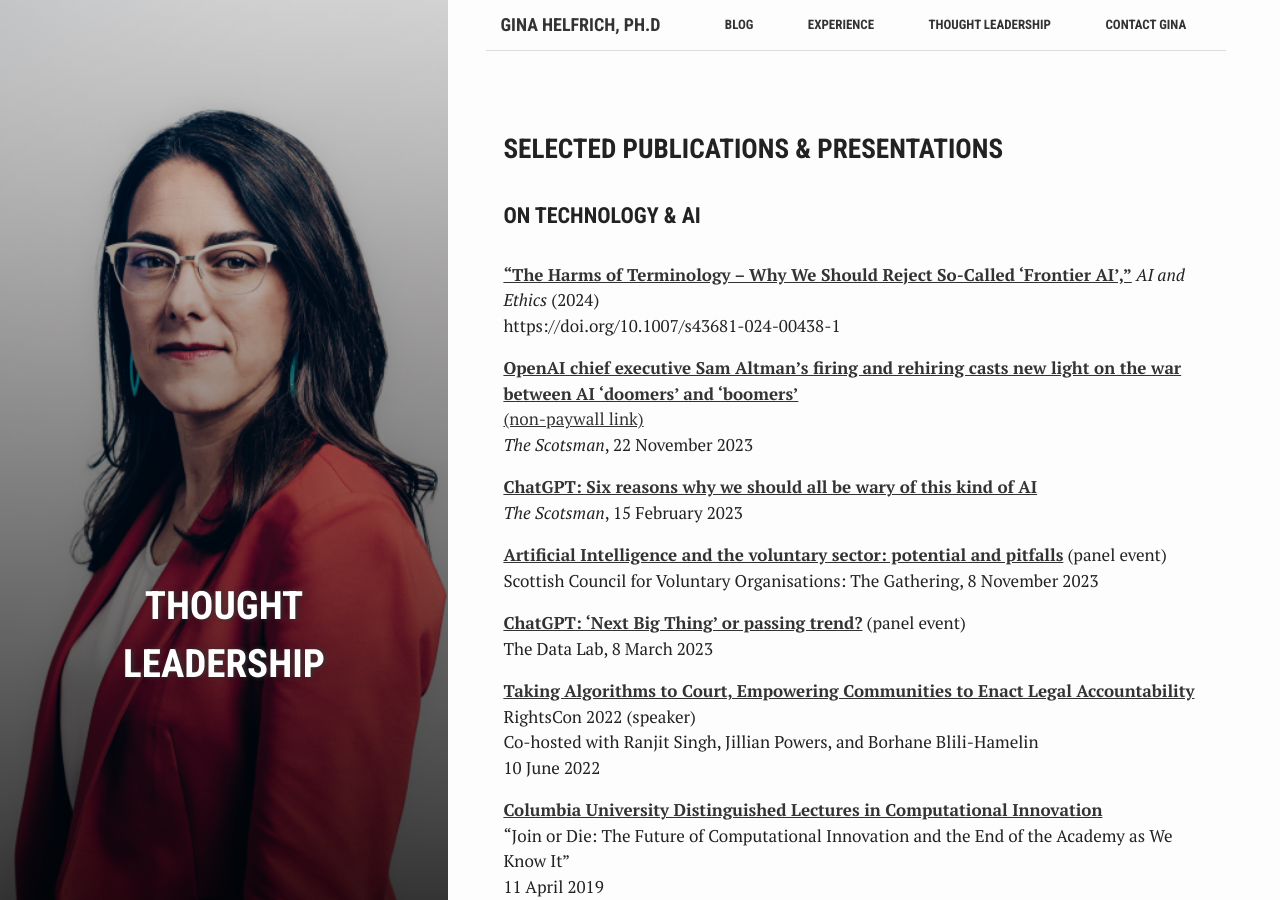
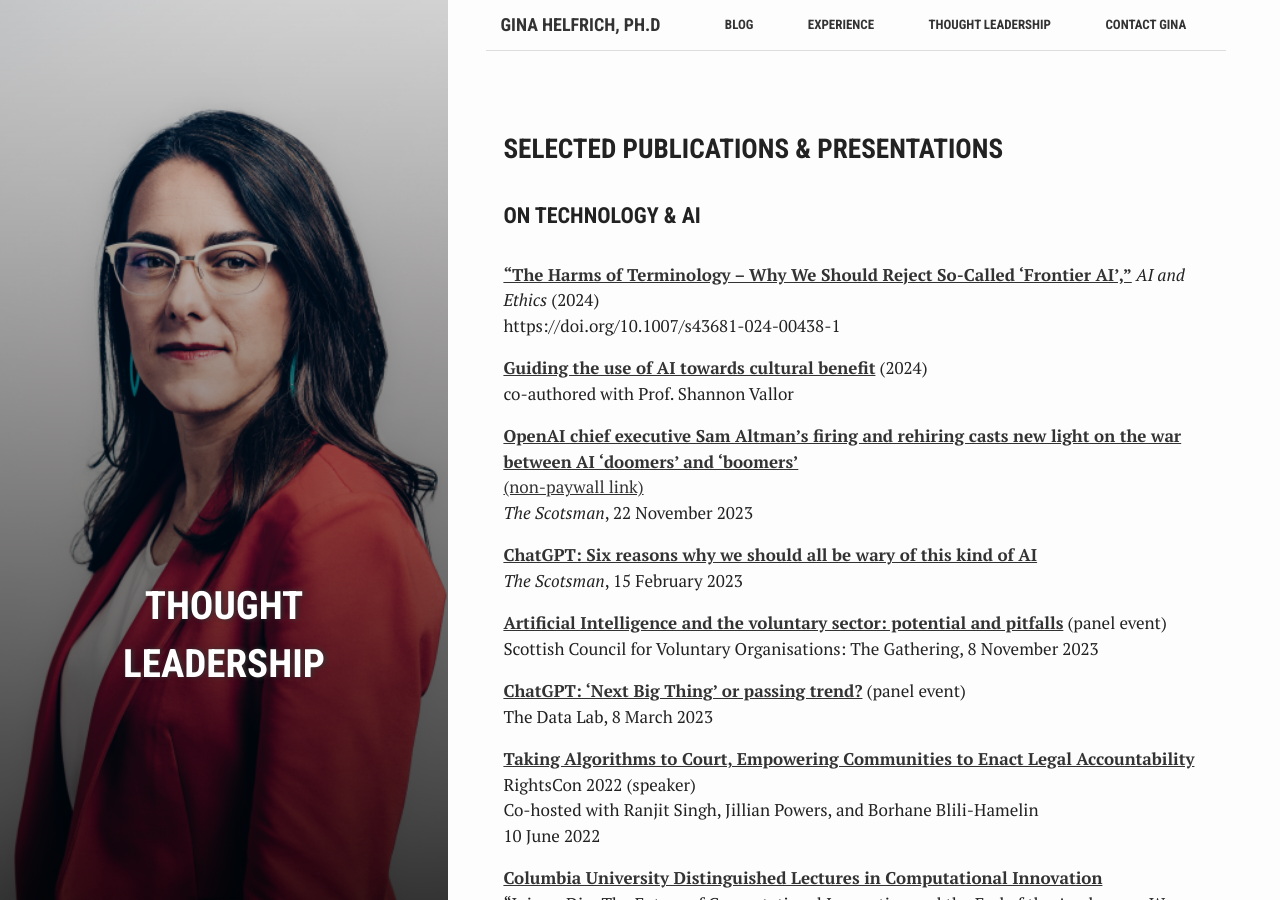
Before and after one commit to Dr-G/Dr-G.github.io, a Jekyll site: the page built from thoughtleadership.md, in a window 1280 px wide and 900 px high. Built offline with Jekyll 4.4.1, drawn with Linux system fonts in a browser that asks for light colours.

Commit message:
Update thoughtleadership.md
add article link

```diff
--- a/thoughtleadership.md
+++ b/thoughtleadership.md
@@ -4,7 +4,7 @@ layout: page
 title: "Thought Leadership"
 crawlertitle: "Gina Helfrich, Ph.D. | Thought Leadership"
 permalink: /thoughtleadership/
-# summary: "Communications, Diversity & Inclusion, Women in Tech & Business"
+# summary: "Technology & AI, Gender & Inclusion"
 active: thought leadership
 ---
 <h3>SELECTED PUBLICATIONS & PRESENTATIONS</h3>
@@ -13,6 +13,9 @@ active: thought leadership
 
 **["The Harms of Terminology – Why We Should Reject So-Called 'Frontier AI',"](https://doi.org/10.1007/s43681-024-00438-1)** <em>AI and Ethics</em> (2024)
 https://doi.org/10.1007/s43681-024-00438-1
+
+**[Guiding the use of AI towards cultural benefit](https://www.linkedin.com/pulse/guiding-use-ai-towards-cultural-benefit-university-of-edinburgh-rinae/)** (2024)
+co-authored with Prof. Shannon Vallor
 
 **[OpenAI chief executive Sam Altman's firing and rehiring casts new light on the war between AI 'doomers' and 'boomers'](https://www.scotsman.com/news/opinion/columnists/openai-chief-executive-sam-altmans-firing-and-rehiring-casts-new-light-on-the-war-between-ai-doomers-and-boomers-dr-gina-helfrich-4418584&?r=9134)**
 [(non-paywall link)](https://efi.ed.ac.uk/openai-chief-executives-firing-rehiring-casts-new-light-on-the-war-between-ai-doomers-boomers/)
```
